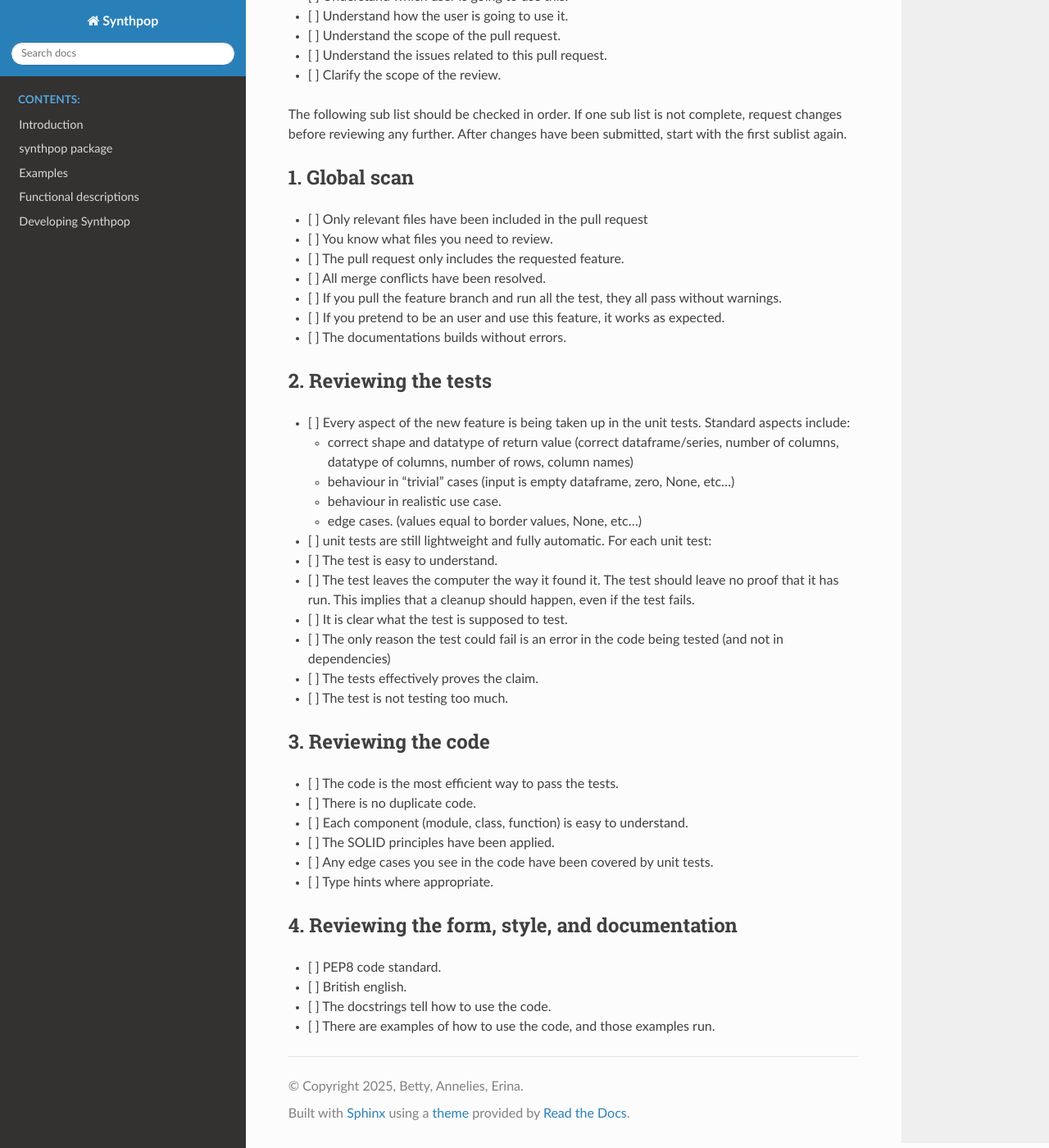
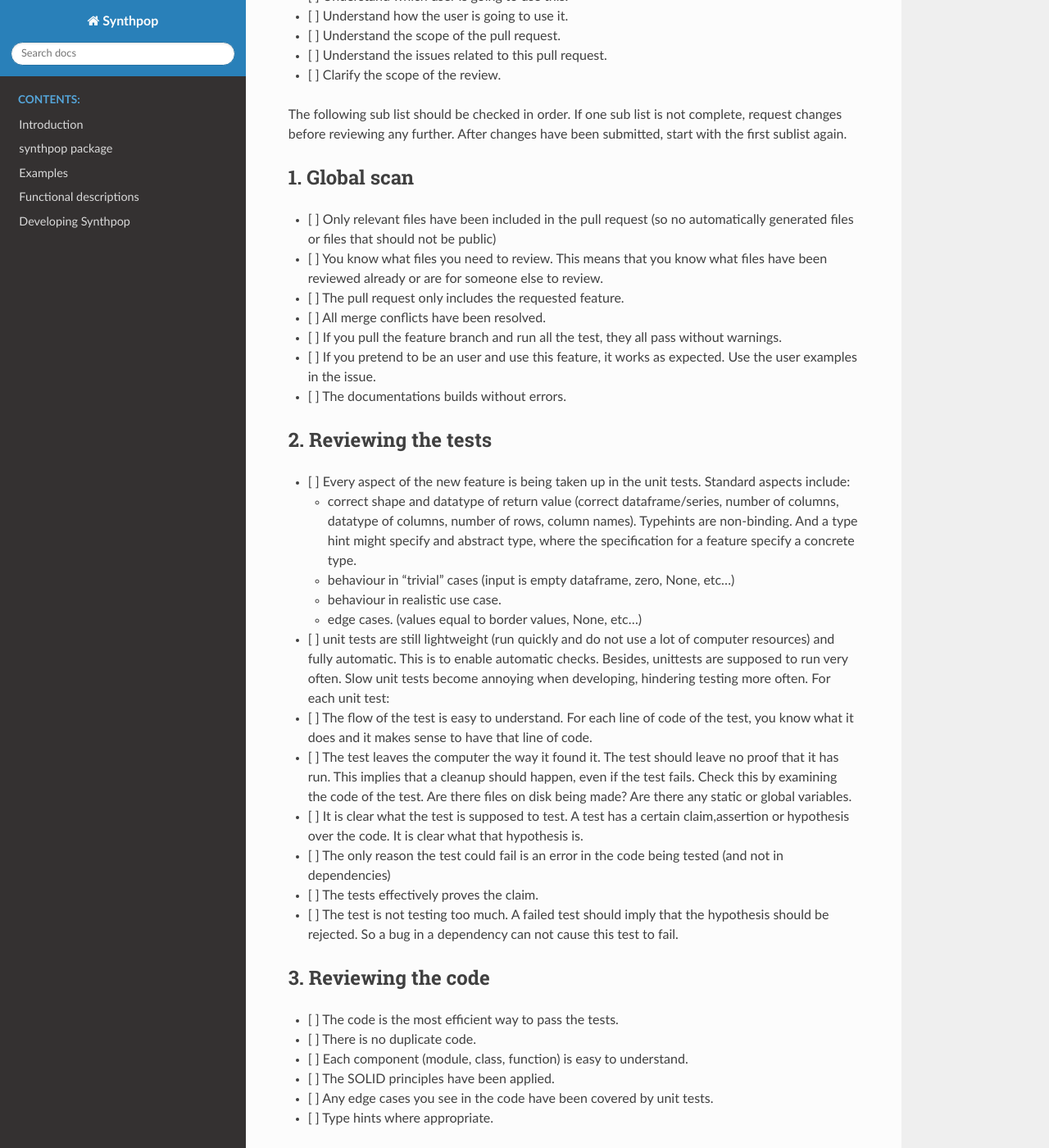
Before and after one commit to duonl/synthpop-py, a Sphinx documentation site: the page built from docs/source/checklist_for_review.md, in a window 1280 px wide and 1400 px high, scrolled down 256 px. Shown: the whole window at 82% size. Built offline with Sphinx 7.4.7 and the Read the Docs theme 3.1.0, drawn with Linux system fonts in a browser that asks for light colours.

Commit message:
processed feedback

```diff
--- a/docs/source/checklist_for_review.md
+++ b/docs/source/checklist_for_review.md
@@ -12,30 +12,30 @@ The following sub list should be checked in order. If one sub list is not comple
 After changes have been submitted, start with the first sublist again.
 
 ## 1. Global scan
-- [ ] Only relevant files have been included in the pull request
-- [ ] You know what files you need to review.
+- [ ] Only relevant files have been included in the pull request (so no automatically generated files or files that should not be public)
+- [ ] You know what files you need to review. This means that you know what files have been reviewed already or are for someone else to review.
 - [ ] The pull request only includes the requested feature.
 - [ ] All merge conflicts have been resolved.
 - [ ] If you pull the feature branch and run all the test, they all pass without warnings.
-- [ ] If you pretend to be an user and use this feature, it works as expected.
+- [ ] If you pretend to be an user and use this feature, it works as expected. Use the user examples in the issue.
 - [ ] The documentations builds without errors.
 
 
 ## 2. Reviewing the tests
 
 - [ ] Every aspect of the new feature is being taken up in the unit tests. Standard aspects include:
-    - correct shape and datatype of return value (correct dataframe/series, number of columns, datatype of columns, number of rows, column names)
+    - correct shape and datatype of return value (correct dataframe/series, number of columns, datatype of columns, number of rows, column names). Typehints are non-binding. And a type hint might specify and abstract type, where the specification for a feature specify a concrete type.
     - behaviour in "trivial" cases (input is empty dataframe, zero, None, etc...)
     - behaviour in realistic use case.
     - edge cases. (values equal to border values, None, etc...)
-- [ ] unit tests are still lightweight and fully automatic.
+- [ ] unit tests are still lightweight (run quickly and do not use a lot of computer resources) and fully automatic. This is to enable automatic checks. Besides, unittests are supposed to run very often. Slow unit tests become annoying when developing, hindering testing more often.
 For each unit test:
-- [ ] The test is easy to understand.
-- [ ] The test leaves the computer the way it found it. The test should leave no proof that it has run. This implies that a cleanup should happen, even if the test fails.
-- [ ] It is clear what the test is supposed to test.
+- [ ] The flow of the test is easy to understand. For each line of code of the test, you know what it does and it makes sense to have that line of code.
+- [ ] The test leaves the computer the way it found it. The test should leave no proof that it has run. This implies that a cleanup should happen, even if the test fails. Check this by examining the code of the test. Are there files on disk being made? Are there any static or global variables.
+- [ ] It is clear what the test is supposed to test. A test has a certain claim,assertion or hypothesis over the code. It is clear what that hypothesis is.
 - [ ] The only reason the test could fail is an error in the code being tested (and not in dependencies)
 - [ ] The tests effectively proves the claim.
-- [ ] The test is not testing too much.
+- [ ] The test is not testing too much. A failed test should imply that the hypothesis should be rejected. So a bug in a dependency can not cause this test to fail.
 
 ## 3. Reviewing the code
 
```
Also changed, not shown: docs/source/developer_checklist.md (+9 -8 lines).
